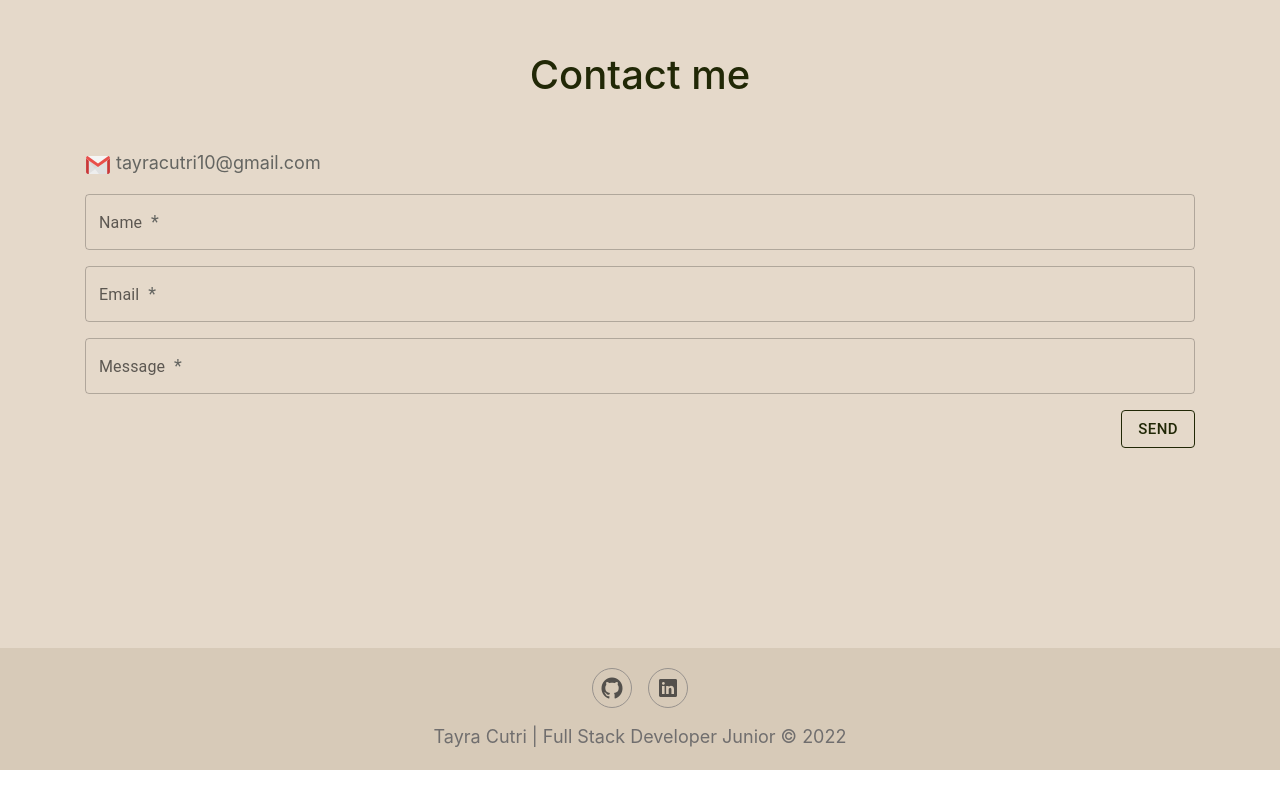
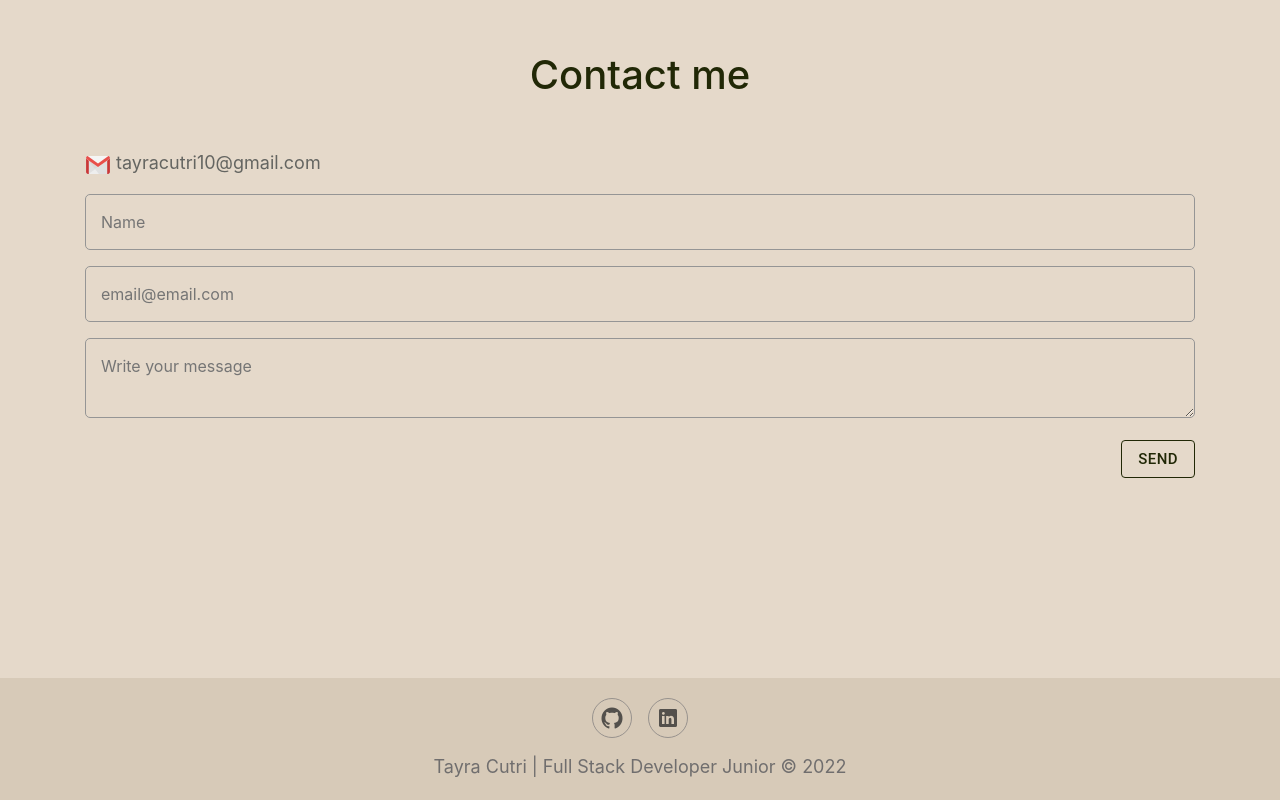
Before and after one commit to tayracutri/portfolio, a React (Create React App) app: page / in a window 1280 px wide. Shown: the part 3125-3925 px from the top of the page. Before the commit the page ends 3895 px from the top, so only its background shows below. Built offline with nearby package versions, Linux system fonts and the light colour scheme.

Commit message:
contact updated

```diff
--- a/src/components/Contact.jsx
+++ b/src/components/Contact.jsx
@@ -3,7 +3,7 @@ import { Button, Grid, TextField } from "@mui/material";
 import emailjs from "@emailjs/browser";
 import { ToastContainer, toast } from "react-toastify";
 import "react-toastify/dist/ReactToastify.css";
-import "../styles/Contacts.css";
+import "../styles/Contact.css";
 
 export const Contact = () => {
   const [message, setMessage] = useState("");
@@ -89,7 +89,7 @@ export const Contact = () => {
       <form ref={form} onSubmit={handleSubmit}>
         <Grid container>
           <Grid item xs={12} sx={{ mt: 2 }}>
-            <TextField
+            <input
               label="Name"
               type="name"
               name="from_name"
@@ -102,11 +102,10 @@ export const Contact = () => {
             />
           </Grid>
           <Grid item xs={12} sx={{ mt: 2 }}>
-            <TextField
+            <input
               label="Email"
               type="email"
               placeholder="email@email.com"
-              fullWidth
               name="from_name"
               required
               value={email}
@@ -115,7 +114,7 @@ export const Contact = () => {
             />
           </Grid>
           <Grid item xs={12} sx={{ mt: 2 }}>
-            <TextField
+            <textarea
               label="Message"
               name="message"
               type="text"
--- /dev/null
+++ b/src/styles/Contact.css
@@ -0,0 +1,21 @@
+.contact{
+    padding: 300px 0 200px 0;
+}
+.contact span{
+    color: #646561;
+    font-size: 18px;
+    margin-left: 5px;
+}
+
+
+.text-field{
+    background-color: transparent;
+    border: 1px solid rgb(149, 149, 149);
+    border-radius:5px;
+    padding: 15px;
+    width: 100%;
+}
+
+.text-field:hover{
+    border: 1px solid rgb(31, 31, 31);
+}
--- a/src/styles/Contacts.css
+++ /dev/null
@@ -1,8 +0,0 @@
-.contact{
-    padding: 300px 0 200px 0;
-}
-.contact span{
-    color: #646561;
-    font-size: 18px;
-    margin-left: 5px;
-}
```
